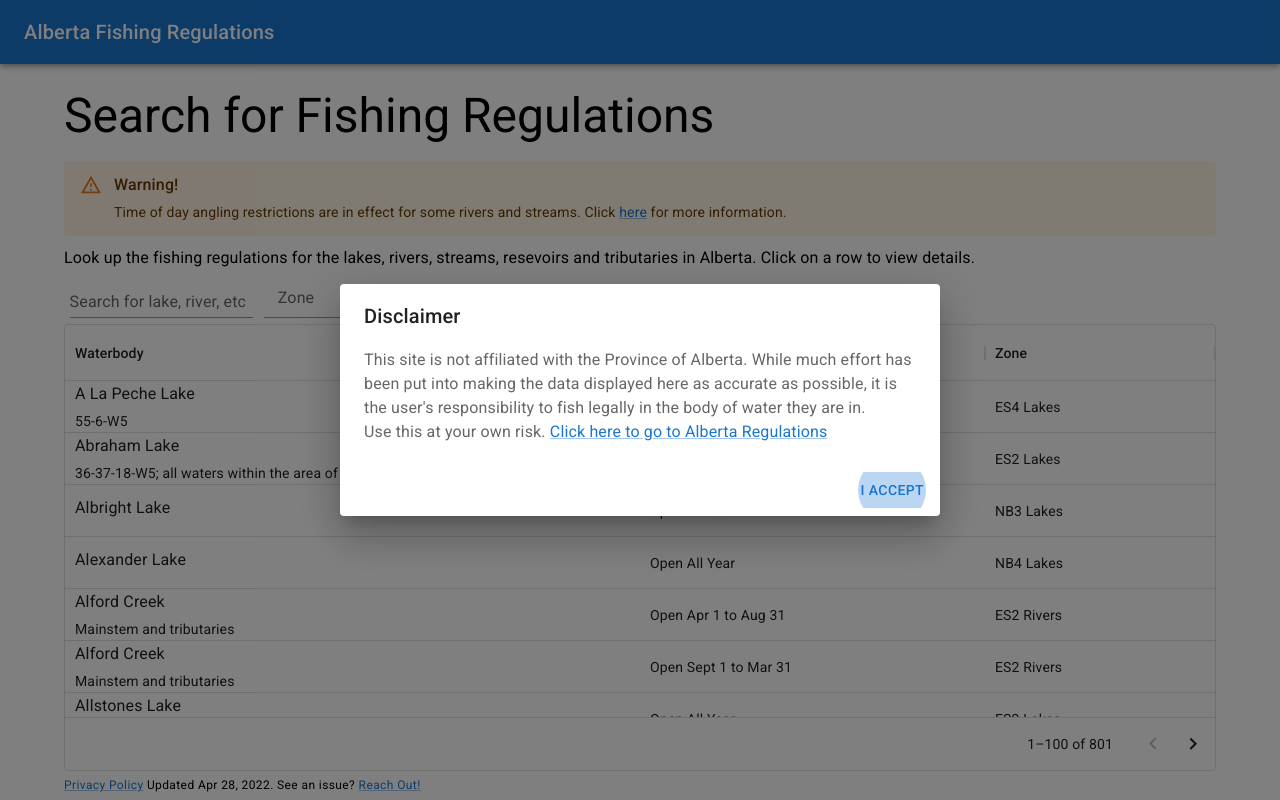
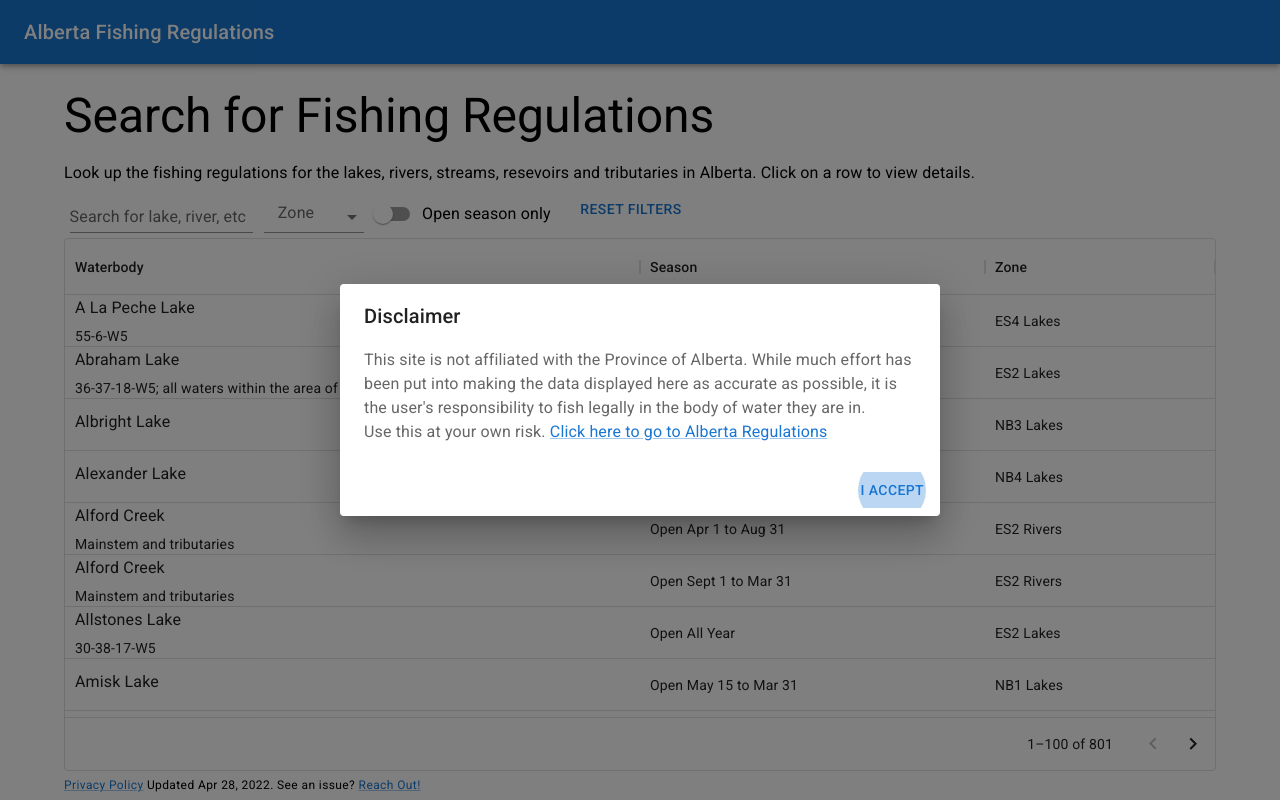
Before and after one commit to taylortdixon/abfishing, a React (Create React App) app: page / in a window 1280 px wide. Built offline with nearby package versions, Linux system fonts and the light colour scheme.

Commit message:
Revert "Adding time of day restrictions"
This reverts commit 3e6412ebe725472f9ab4ca227a569e1bf1ecb23b.

```diff
--- a/src/App.tsx
+++ b/src/App.tsx
@@ -1,4 +1,4 @@
-import { Alert, AlertTitle, Container, Link, Typography } from "@mui/material";
+import { Container, Typography } from "@mui/material";
 import { Suspense, useEffect } from "react";
 import { lazy } from "react";
 import { useLocation, useParams } from "react-router-dom";
@@ -45,9 +45,6 @@ function App() {
       >
         Search for Fishing Regulations
       </Typography>
-
-      <Alert style={{marginBottom: 10}} severity="warning"><AlertTitle>Warning!</AlertTitle>Time of day angling restrictions are in effect for some rivers and streams. Click <Link target="_blank" href="https://mywildalberta.ca/fishing/advisories-corrections-closures/time-of-day-angling-restrictions.aspx">here</Link> for more information.</Alert>
-
       <Typography variant="body1">
         Look up the fishing regulations for the lakes, rivers, streams,
         resevoirs and tributaries in Alberta. Click on a row to view details.
--- a/src/components/waterbody-details-modal/waterbody-details-modal.tsx
+++ b/src/components/waterbody-details-modal/waterbody-details-modal.tsx
@@ -1,13 +1,10 @@
 import {
-  Alert,
-  AlertTitle,
   Button,
   Dialog,
   DialogActions,
   DialogContent,
   DialogTitle,
   Divider,
-  Link,
   List,
   ListItem,
   ListItemIcon,
@@ -76,10 +73,10 @@ export const WaterbodyDetailsModal: React.VFC<WaterbodyDetailsModalProps> = ({
           <DialogContent dividers>
             <List dense={true}>
               <ListItem>
-                <Alert style={{marginBottom: 10}} severity="warning">
-                  <AlertTitle>Warning!</AlertTitle>
-                  Time of day angling restrictions are in effect for some rivers and streams. Click <Link target="_blank" href="https://mywildalberta.ca/fishing/advisories-corrections-closures/time-of-day-angling-restrictions.aspx">here</Link> for more information.
-                </Alert>
+                <ListItemText
+                  primary="Season"
+                  secondary={selectedWaterbody.season}
+                />
               </ListItem>
               <ListItem>
                 <ListItemText
--- a/src/components/waterbody-group-modal/waterbody-group-accordion-item-details.tsx
+++ b/src/components/waterbody-group-modal/waterbody-group-accordion-item-details.tsx
@@ -58,7 +58,7 @@ export const WaterbodyGroupAccordionItemDetails: React.VFC<
       </Tabs>
 
       {waterbodies.map((waterbody, i) => (
-        <TabPanel key={buildId(waterbody.season, i)} value={currentTab} id={buildId(waterbody.season, i)}>
+        <TabPanel value={currentTab} id={buildId(waterbody.season, i)}>
           <WaterbodyGroupItemInfo
             includeDetail={includeDetail}
             waterbody={waterbody}
--- a/src/components/waterbody-group-modal/waterbody-group-item-info.tsx
+++ b/src/components/waterbody-group-modal/waterbody-group-item-info.tsx
@@ -1,4 +1,4 @@
-import { Alert, AlertTitle, Link, List, ListItem, ListItemIcon, ListItemText } from "@mui/material";
+import { List, ListItem, ListItemIcon, ListItemText } from "@mui/material";
 import { FISH_LIMIT_LABELS } from "../../constants";
 import { FishLimit, Waterbody } from "../../types/waterbody.type";
 import { trackWaterbodyOfficialRegulations } from "../../utils/analytics.utils";
@@ -19,12 +19,6 @@ export const WaterbodyGroupItemInfo: React.VFC<WaterbodyGroupItemInfoProps> = ({
 }) => {
   return (
     <List dense={true} className="list">
-      <ListItem>
-        <Alert style={{marginBottom: 10}} severity="warning">
-          <AlertTitle>Warning!</AlertTitle>
-          Time of day angling restrictions are in effect for some rivers and streams. Click <Link target="_blank" href="https://mywildalberta.ca/fishing/advisories-corrections-closures/time-of-day-angling-restrictions.aspx">here</Link> for more information.
-        </Alert>
-      </ListItem>
       {includeDetail && (
         <ListItem className="list_item">
           <ListItemText
```
